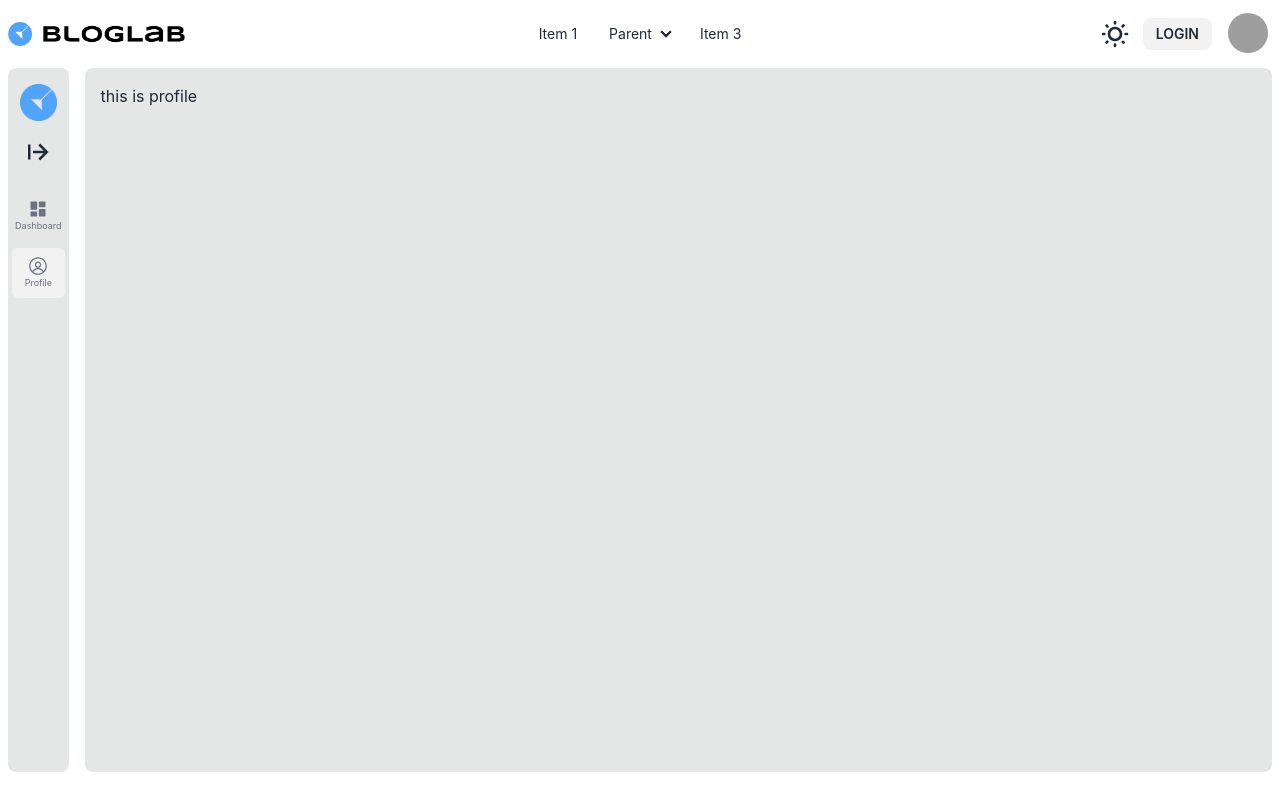
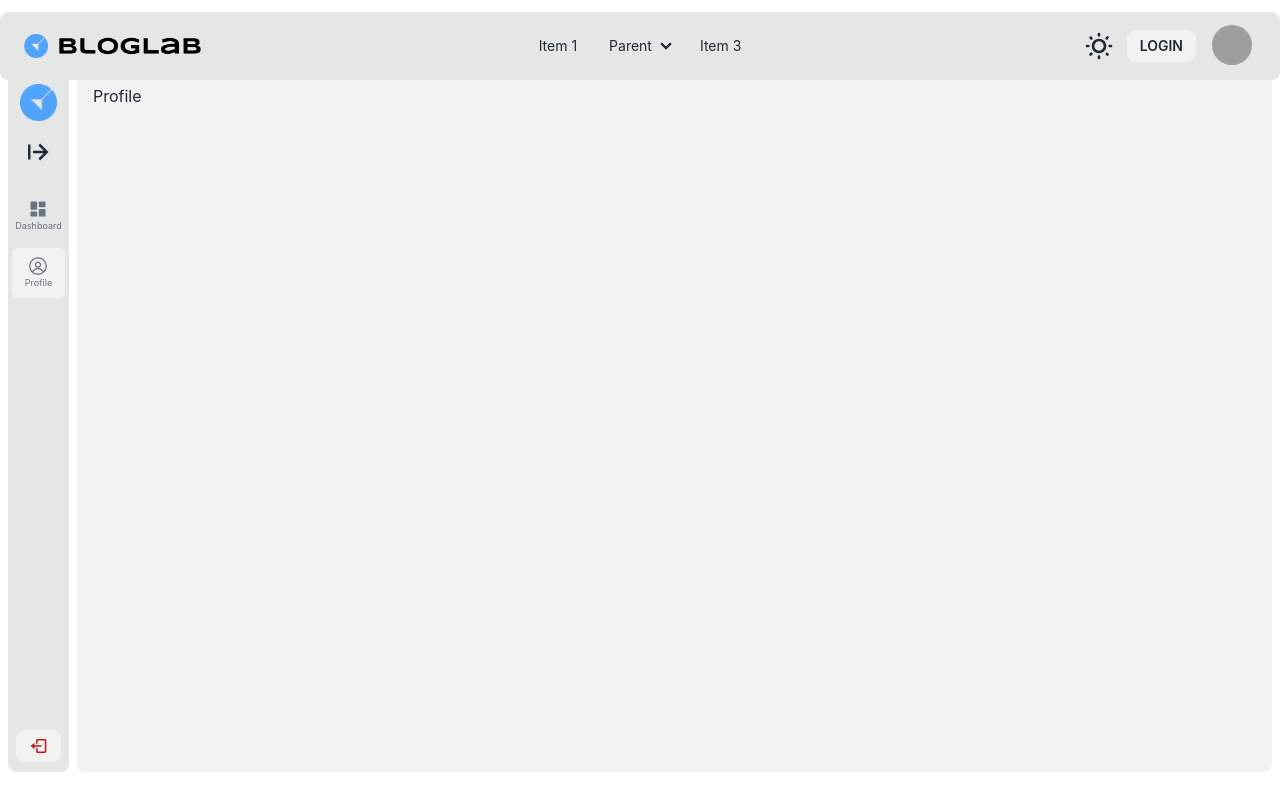
Before and after one commit to mdxshakil/BlogLab-Client, a React (Vite) app: page /dashboard/profile in a window 1280 px wide. Built offline with nearby package versions, Linux system fonts and the light colour scheme; grey boxes are pictures that could not be loaded.

Commit message:
Changed navabr style

```diff
--- a/package.json
+++ b/package.json
@@ -14,6 +14,7 @@
     "react": "^18.2.0",
     "react-dom": "^18.2.0",
     "react-icons": "^4.10.1",
+    "react-infinite-scroll-component": "^6.1.0",
     "react-redux": "^8.1.2",
     "react-router-dom": "^6.15.0",
     "react-slick": "^0.29.0",
--- a/src/components/Dashboard/Sidebar.tsx
+++ b/src/components/Dashboard/Sidebar.tsx
@@ -1,5 +1,5 @@
 import { Link, useLocation } from "react-router-dom";
-import { BiArrowFromRight, BiSolidDashboard } from "react-icons/bi";
+import { BiArrowFromRight, BiSolidDashboard, BiLogOut } from "react-icons/bi";
 import { RxAvatar } from "react-icons/rx";
 import { ReactNode, useState } from "react";
 import logo from "../../assets/images/brand-icon.png";
@@ -30,12 +30,12 @@ const Sidebar = ({ children }: IProps) => {
   ];
 
   return (
-    <div className="flex px-2 gap-4">
+    <div className="flex px-2 gap-2">
       {/* sidebar */}
       <div
         className={`${
           open ? "w-44" : "w-16"
-        } bg-base-300 h-[88dvh] px-1 duration-300 overflow-y-auto [&::-webkit-scrollbar]:hidden [-ms-overflow-style:'none'] [scrollbar-width:'none'] rounded-lg`}
+        } relative bg-base-300 h-[88dvh] px-1 duration-300 overflow-y-auto [&::-webkit-scrollbar]:hidden [-ms-overflow-style:'none'] [scrollbar-width:'none'] rounded-lg`}
       >
         {/* sidebar logo and collapse button */}
         <div
@@ -76,10 +76,16 @@ const Sidebar = ({ children }: IProps) => {
             </Link>
           ))}
         </div>
+        <div className="absolute bottom-0 left-0 p-2 w-full">
+          <button className="btn btn-sm w-full border-[1px] hover:border-red-700">
+            <BiLogOut className="text-2xl text-red-700" />
+            <span className={`${!open && "hidden"}`}>Logout</span>
+          </button>
+        </div>
       </div>
 
       {/* content goes here */}
-      <div className="bg-base-300 rounded-lg h-[88dvh] w-full overflow-y-auto ">
+      <div className="bg-base-200 rounded-lg h-[88dvh] w-full overflow-y-auto ">
         <div className="p-4">{children}</div>
       </div>
     </div>
--- a/src/components/Navbar.tsx
+++ b/src/components/Navbar.tsx
@@ -1,10 +1,32 @@
 import logo from "../assets/images/logo.png";
 import ThemeChanger from "./ThemeChanger";
 import { Link } from "react-router-dom";
+import { useState, useEffect } from "react";
 
 const Navbar = () => {
+  const [isScrolling, setIsScrolling] = useState(false);
+
+  //navbar scroll changeBackground function
+  const changeBackground = () => {
+    if (window.scrollY >= 65) {
+      setIsScrolling(true);
+    } else {
+      setIsScrolling(false);
+    }
+  };
+
+  useEffect(() => {
+    changeBackground();
+    // adding the event when scroll change background
+    window.addEventListener("scroll", changeBackground);
+  });
+
   return (
-    <div className="navbar bg-base-100 sticky top-0 z-50">
+    <div
+      className={`navbar ${
+        isScrolling ? "top-0 bg-none backdrop-blur-3xl" : "top-3 bg-base-300"
+      }  sticky z-50 rounded-lg px-6`}
+    >
       <div className="navbar-start">
         <div className="dropdown">
           <label tabIndex={0} className="btn btn-ghost lg:hidden">
--- /dev/null
+++ b/src/components/homepage/Carousel.tsx
@@ -0,0 +1,30 @@
+import Slider from "react-slick";
+import CarouselItem from "./CarouselItem";
+
+const Carousel = () => {
+  const settings = {
+    dots: true,
+    infinite: true,
+    speed: 1500,
+    slidesToShow: 1,
+    slidesToScroll: 1,
+    autoplay: true,
+    autoplaySpeed: 5000,
+    arrows: false,
+  };
+  return (
+    <div className="min-h-[88dvh] flex flex-col items-center justify-center bg-base-300 rounded-[15px] my-12">
+      <h1 className="text-4xl font-bold text-center">Trending Blogs</h1>
+      <div className="w-full">
+        <Slider {...settings}>
+          <CarouselItem name="bbbbbbbbbb" />
+          <CarouselItem name="aaaaaaaaaaa" />
+          <CarouselItem name="cccccccccc" />
+          <CarouselItem name="dddddddddd" />
+        </Slider>
+      </div>
+    </div>
+  );
+};
+
+export default Carousel;
--- a/src/components/CarouselItem.tsx
+++ b/src/components/homepage/CarouselItem.tsx
@@ -1,7 +1,7 @@
 import { Link } from "react-router-dom";
-import carousel from "../assets/images/fantasy-2049567_1280.jpg";
-import { truncateText } from "../utils/textTruncate";
-import AddToBookmark from "./utilityComponents/AddToBookmark";
+import carousel from "../../assets/images/fantasy-2049567_1280.jpg";
+import AddToBookmark from "../shared/AddToBookmark";
+import { truncateText } from "../../utils/textTruncate";
 
 type IProps = {
   name: string;
@@ -9,7 +9,7 @@ type IProps = {
 const CarouselItem = ({ name }: IProps) => {
   return (
     <div className="grid items-center grid-cols-1 lg:grid-cols-2 gap-6 md:gap-12 p-12 ">
-      <div>
+      <div className="order-last lg:order-first">
         <img
           src={carousel}
           alt=""
--- a/src/components/BlogCard.tsx
+++ b/src/components/shared/BlogCard.tsx
@@ -1,12 +1,12 @@
-import carousel from "../assets/images/fantasy-2049567_1280.jpg";
+import carousel from "../../assets/images/fantasy-2049567_1280.jpg";
 import {
   AiOutlineComment,
   AiOutlineLike,
   AiOutlineDislike,
   AiOutlineShareAlt,
 } from "react-icons/ai";
-import AddToBookmark from "./utilityComponents/AddToBookmark";
-import { truncateText } from "../utils/textTruncate";
+import AddToBookmark from "./AddToBookmark";
+import { truncateText } from "../../utils/textTruncate";
 import { Link } from "react-router-dom";
 
 const BlogCard = () => {
@@ -55,29 +55,29 @@ const BlogCard = () => {
         {/* like dislike comment */}
         <div className="flex flex-wrap items-center text-sm gap-4 justify-around py-3">
           <button
-            className="flex gap-1 items-center text-sm cursor-pointer hover:text-blue-600 hover:font"
-            title="like"
+            className="flex gap-1 items-center text-sm cursor-pointer hover:text-blue-600 hover:font tooltip"
+            data-tip="Like"
           >
             <AiOutlineLike />
             <span>123</span>
           </button>
           <button
-            className="flex gap-1 items-center text-[12px] md:text-sm cursor-pointer hover:text-red-600 hover:font"
-            title="dislike"
+            className="flex gap-1 items-center text-[12px] md:text-sm cursor-pointer hover:text-red-600 hover:font tooltip"
+            data-tip="Dislike"
           >
             <AiOutlineDislike />
             <span>32</span>
           </button>
           <button
-            className="flex gap-1 items-center text-[12px] md:text-sm cursor-pointer hover:text-green-600 hover:font"
-            title="comment"
+            className="flex gap-1 items-center text-[12px] md:text-sm cursor-pointer hover:text-green-600 hover:font tooltip"
+            data-tip="Comment"
           >
             <AiOutlineComment />
             <span>45</span>
           </button>
           <button
-            className="flex gap-1 items-center text-[12px] md:text-sm cursor-pointer hover:text-orange-600 hover:font"
-            title="share"
+            className="flex gap-1 items-center text-[12px] md:text-sm cursor-pointer hover:text-orange-600 hover:font tooltip"
+            data-tip="Share"
           >
             <AiOutlineShareAlt />
           </button>
--- a/src/pages/Home.tsx
+++ b/src/pages/Home.tsx
@@ -1,35 +1,11 @@
-import Slider from "react-slick";
-import CarouselItem from "../components/CarouselItem";
-import BlogCard from "../components/BlogCard";
+import BlogCard from "../components/shared/BlogCard";
 import CategoryBtn from "../components/CategoryBtn";
+import Carousel from "../components/homepage/Carousel";
 
-const settings = {
-  dots: true,
-  infinite: true,
-  speed: 1500,
-  slidesToShow: 1,
-  slidesToScroll: 1,
-  autoplay: true,
-  autoplaySpeed: 5000,
-  arrows: false,
-};
 const Home = () => {
   return (
     <div className="pb-12">
-      {/* carousel */}
-      <div className="min-h-[88dvh] flex flex-col items-center justify-center bg-base-200 dark:bg-base-200">
-        <h1 className="text-4xl font-bold text-center">Trending Blogs</h1>
-        <div className="w-full">
-          <Slider {...settings}>
-            <CarouselItem name="bbbbbbbbbb" />
-            <CarouselItem name="aaaaaaaaaaa" />
-            <CarouselItem name="cccccccccc" />
-            <CarouselItem name="dddddddddd" />
-          </Slider>
-        </div>
-      </div>
-      {/* carousel ends */}
-
+      <Carousel />
       {/* categories */}
       <div className="flex items-center flex-wrap justify-center gap-3 pt-12">
         <CategoryBtn />
--- a/src/pages/dasboard/Profile.tsx
+++ b/src/pages/dasboard/Profile.tsx
@@ -1,9 +1,5 @@
 const Profile = () => {
-  return (
-    <div>
-      this is profile
-    </div>
-  );
+  return <div>Profile</div>;
 };
 
 export default Profile;
--- a/tailwind.config.js
+++ b/tailwind.config.js
@@ -7,7 +7,11 @@ export default {
     "./src/**/*.{js,ts,jsx,tsx}",
   ],
   theme: {
-    extend: {},
+    extend: {
+      backgroundImage: {
+        'hero-bg': "url('./src/assets/images/hero-bg.jpg')",
+      }
+    },
   },
   plugins: [require("daisyui")],
   daisyui: {
```
Also changed, not shown: src/assets/images/hero-bg.jpg (added), src/components/shared/AddToBookmark.tsx (renamed from src/components/utilityComponents/AddToBookmark.tsx), 1 other file (tests, documents, lock files or other folders).
